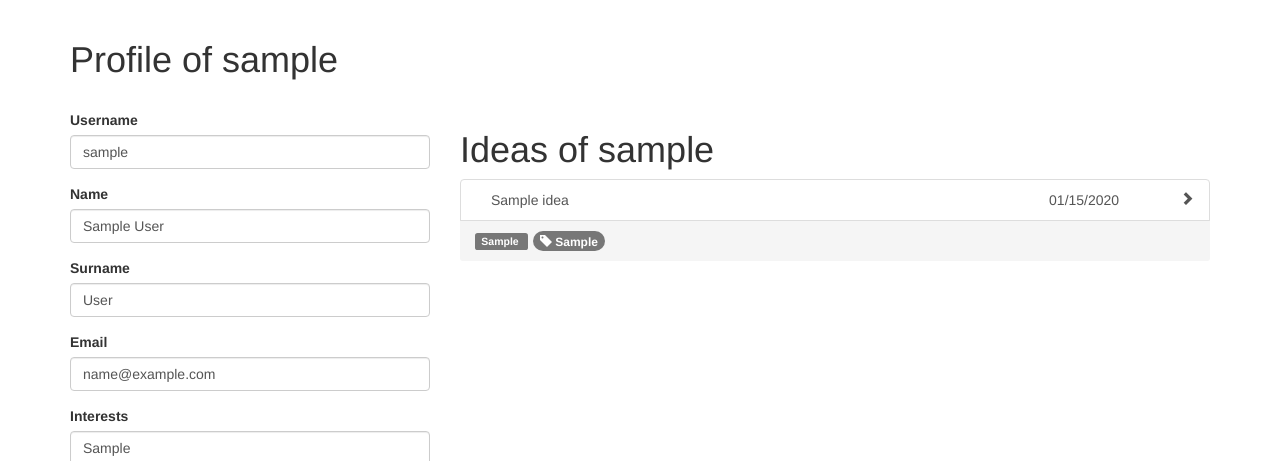
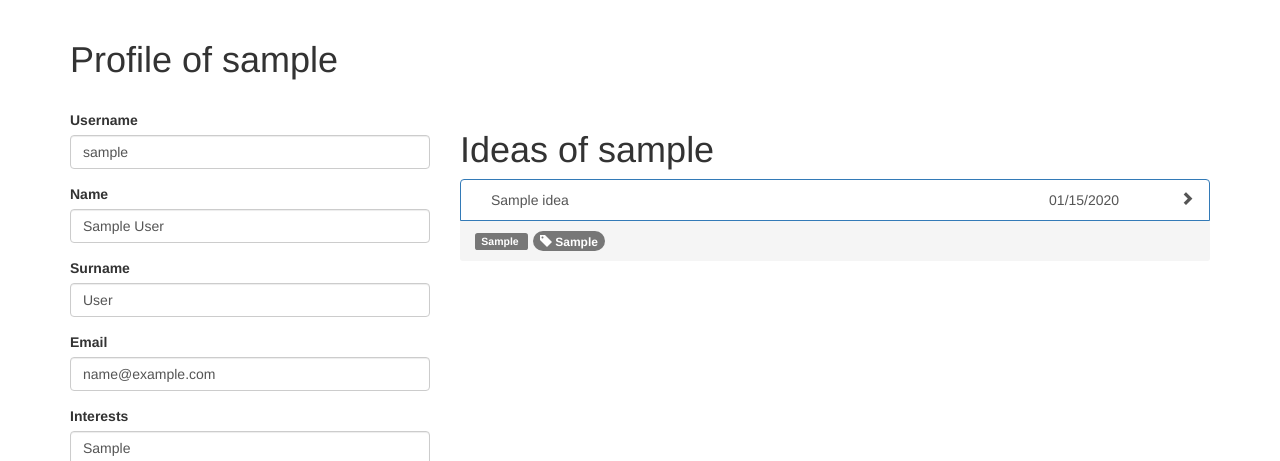
Before and after one commit to boceckts/ideahub, a Flask app: page /user/profile in a window 1280 px wide. Shown: the part 52-513 px from the top of the page. Run offline with Flask 2, Linux system fonts and the light colour scheme; a user stored in the database is signed in; tables that the repository leaves empty hold one stand-in row (values such as "Sample post"); some libraries are stand-ins or nearby versions.

Commit message:
added border colour

```diff
--- a/app/templates/idea/ideas_list.html
+++ b/app/templates/idea/ideas_list.html
@@ -1,6 +1,6 @@
 {% for idea in ideas %}
   <div class="list-group">
-    <a class="list-group-item" style='overflow: hidden' href="{{ url_for('show_idea', idea_title=idea.title) }}">
+    <a class="list-group-item panel-primary" style='overflow: hidden' href="{{ url_for('show_idea', idea_title=idea.title) }}">
       <span class="col-xs-8" style='overflow: hidden'>
         {{ idea.title }}
       </span>
```
